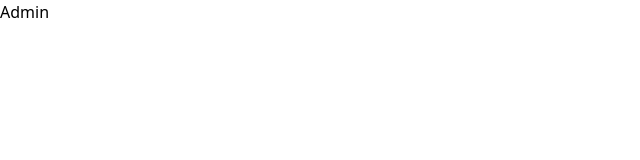
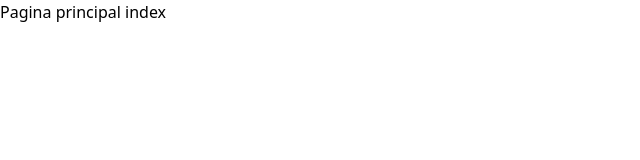
Before and after one commit to Eduardosent/crud-administracion, a Next.js app: page / in a window 1280 px wide. Shown: the top 160 px of the page, without its empty margins (0-640 px from the left). Built offline with nearby package versions, Linux system fonts and the light colour scheme.

Commit message:
function CreateEmailSession update

```diff
--- a/pages/access/login/index.jsx
+++ b/pages/access/login/index.jsx
@@ -14,8 +14,8 @@ export default function Login(){
     const [error, setError] = useState(false)
 
     async function Login(email,password){
-        if(email!=''&& password!=''){
-            await account.createEmailPasswordSession(email,password)
+        if(email!='' && password!=''){
+            await account.createEmailSession(email,password)
             .then((data)=>{
                 console.log(data)
                 localStorage.setItem('id',data.$id)
@@ -32,7 +32,7 @@ export default function Login(){
                     <h1 className="text-center text-xl">Log In</h1>
                     <input className="mx-10 border-2 rounded-md py-2" style={{color:'red'}} onChange={(e)=>setEmail(e.target.value)} type="email" name="" id="" value={email} placeholder="Email"/>
                     <input className="mx-10 border-2 rounded-md py-2" style={{color:'red'}} onChange={(e)=>setPassword(e.target.value)} type="password" name="" id="" value={password} placeholder="Contraseña"/>
-                    <button className="p-2 bg-green-400 text-white font-semibold" onClick={()=>Login(email,password)}>Log In </button>
+                    <button className="p-2 bg-green-400 text-white font-semibold" onClick={()=> Login(email,password)}>Log In </button>
                 </div>
             </GridContainer>
         </main>
--- /dev/null
+++ b/pages/dashboard/index.js
@@ -0,0 +1,5 @@
+export default function Dashboard() {
+    return (
+        <div>Dashboard</div>
+    )
+}
--- a/pages/index.js
+++ b/pages/index.js
@@ -6,7 +6,7 @@ const inter = Inter({ subsets: ["latin"] });
 export default function Home() {
   return (
     <main>
-      <a href="/admin">Admin</a>
+      <a href="/admin">Pagina principal index</a>
     </main>
   );
 }
```
Also changed, not shown: pages/api/hello.jsx (renamed from pages/api/hello.js), 1 other file (tests, documents, lock files or other folders).
